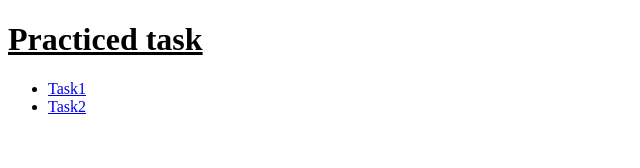
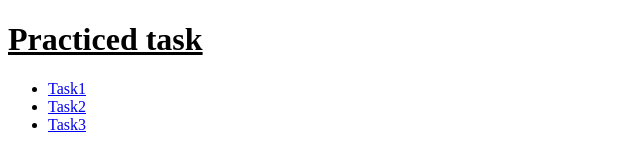
Before and after one commit to swarnavd/practicePage, a plain HTML site: page index.html in a window 1280 px wide. Shown: the full height of the page, 0-640 px from the left. Drawn offline with Linux system fonts and the light colour scheme.

Commit message:
new task added

```diff
--- a/index.html
+++ b/index.html
@@ -10,6 +10,7 @@
 <ul>
 	<li><a href="Page4/page4.html">Task1</a></li>
     <li><a href="Page 3/page3.html">Task2</a></li>
+    <li><a href="page5/index.html">Task3</a></li>
 
 </ul>
 </body>
```
